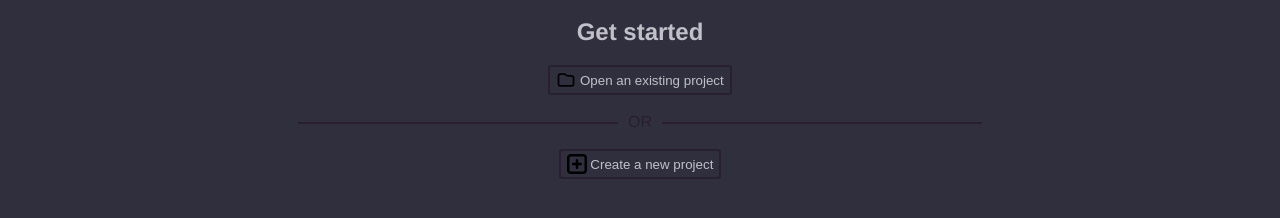
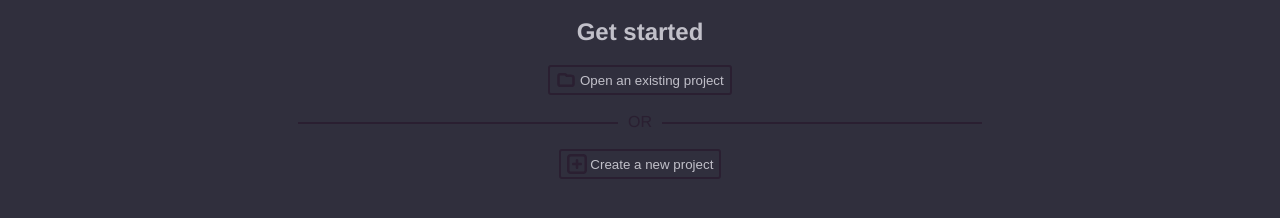
Before and after one commit to extensio-editor/extensio, a Vue app: page / in a window 1280 px wide. Shown: the part 204-422 px from the top of the page. Built offline with nearby package versions, Linux system fonts and the light colour scheme.

Commit message:
coloured icons :)

```diff
--- a/src/components/SVGicon.vue
+++ b/src/components/SVGicon.vue
@@ -3,25 +3,17 @@
     v-if="name == 'folder'"
     :width="iconWidth"
     :height="iconHeight"
+    fill="none"
+    :stroke="color"
     id="icon"
     viewBox="0 0 24.00 24.00"
-    fill="none"
     xmlns="http://www.w3.org/2000/svg"
     transform="rotate(0)"
   >
-    <g id="SVGRepo_bgCarrier" stroke-width="0"></g>
-    <g
-      id="SVGRepo_tracerCarrier"
-      stroke-linecap="round"
-      stroke-linejoin="round"
-      stroke="#CCCCCC"
-      stroke-width="0.096"
-    ></g>
     <g id="SVGRepo_iconCarrier">
       <path
         d="M3 8.2C3 7.07989 3 6.51984 3.21799 6.09202C3.40973 5.71569 3.71569 5.40973 4.09202 5.21799C4.51984 5 5.0799 5 6.2 5H9.67452C10.1637 5 10.4083 5 10.6385 5.05526C10.8425 5.10425 11.0376 5.18506 11.2166 5.29472C11.4184 5.4184 11.5914 5.59135 11.9373 5.93726L12.0627 6.06274C12.4086 6.40865 12.5816 6.5816 12.7834 6.70528C12.9624 6.81494 13.1575 6.89575 13.3615 6.94474C13.5917 7 13.8363 7 14.3255 7H17.8C18.9201 7 19.4802 7 19.908 7.21799C20.2843 7.40973 20.5903 7.71569 20.782 8.09202C21 8.51984 21 9.0799 21 10.2V15.8C21 16.9201 21 17.4802 20.782 17.908C20.5903 18.2843 20.2843 18.5903 19.908 18.782C19.4802 19 18.9201 19 17.8 19H6.2C5.07989 19 4.51984 19 4.09202 18.782C3.71569 18.5903 3.40973 18.2843 3.21799 17.908C3 17.4802 3 16.9201 3 15.8V8.2Z"
-        stroke="#000000"
-        stroke-width="2"
+        stroke-width="3 "
         stroke-linecap="round"
         stroke-linejoin="round"
       ></path>
@@ -32,21 +24,13 @@
     :width="iconWidth"
     :height="iconHeight"
     id="icon"
-    fill="#000000"
+    :fill="color"
+    :stroke="color"
     viewBox="0 0 32.00 32.00"
     version="1.1"
     xmlns="http://www.w3.org/2000/svg"
-    stroke="#000000"
     stroke-width="0.00032"
   >
-    <g id="SVGRepo_bgCarrier" stroke-width="0"></g>
-    <g
-      id="SVGRepo_tracerCarrier"
-      stroke-linecap="round"
-      stroke-linejoin="round"
-      stroke="#CCCCCC"
-      stroke-width="0.064"
-    ></g>
     <g id="SVGRepo_iconCarrier">
       <title>plus-frame</title>
       <path
@@ -68,6 +52,10 @@ export default {
       type: String,
       default: "100",
     },
+    color: {
+      type: String,
+      default: "#000000",
+    },
   },
 };
 </script>
--- a/src/views/HomeView.vue
+++ b/src/views/HomeView.vue
@@ -7,7 +7,12 @@
     <h2>Get started</h2>
     <div class="buttonContainer">
       <button class="projectButton">
-        <SVGicon name="folder" icon-width="20px" icon-height="20px" />
+        <SVGicon
+          name="folder"
+          icon-width="20px"
+          icon-height="20px"
+          color="#2a1f31"
+        />
         &nbsp;
         <span id="buttonText">Open an existing project</span>
       </button>
@@ -17,7 +22,12 @@
     <br />
     <div class="buttonContainer">
       <button class="projectButton">
-        <SVGicon name="add" icon-width="20px" icon-height="20px" />
+        <SVGicon
+          name="add"
+          icon-width="20px"
+          icon-height="20px"
+          color="#2a1f31"
+        />
         &nbsp;
         <span id="buttonText">Create a new project</span>
       </button>
```
